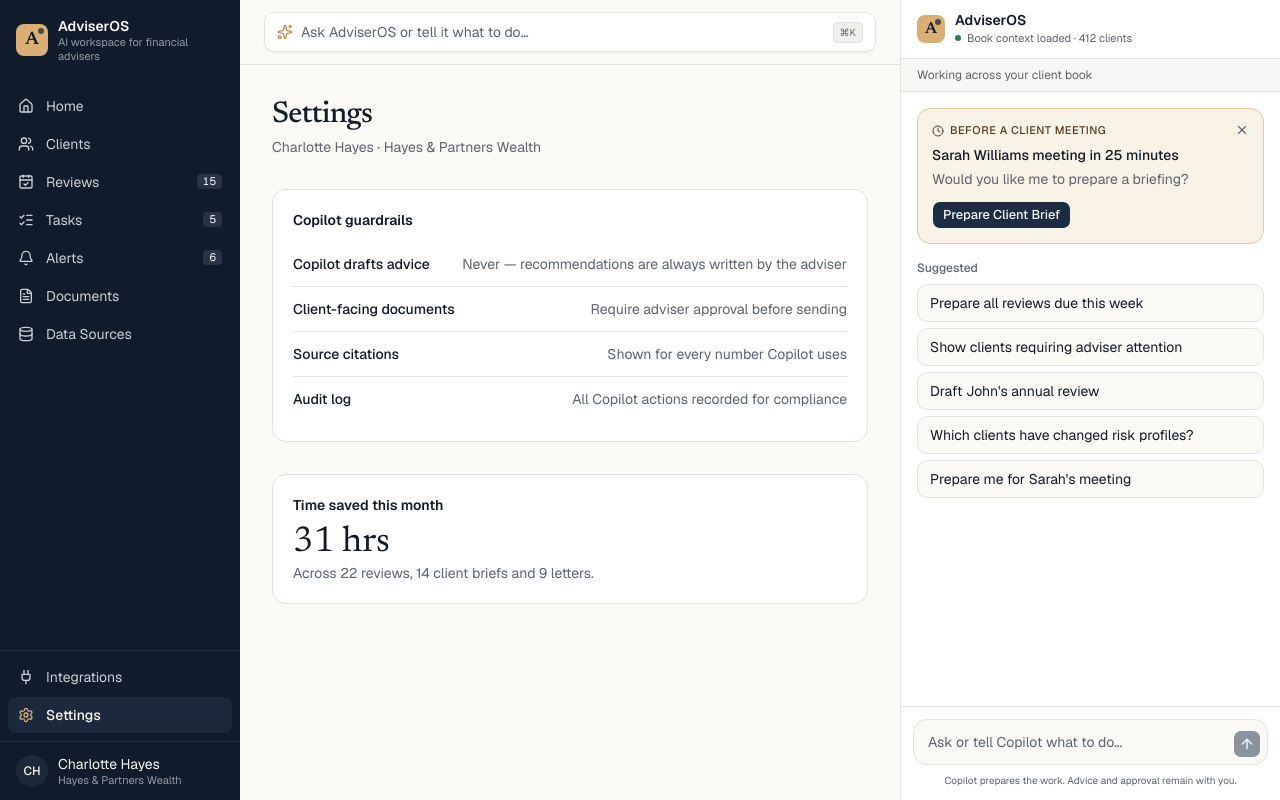
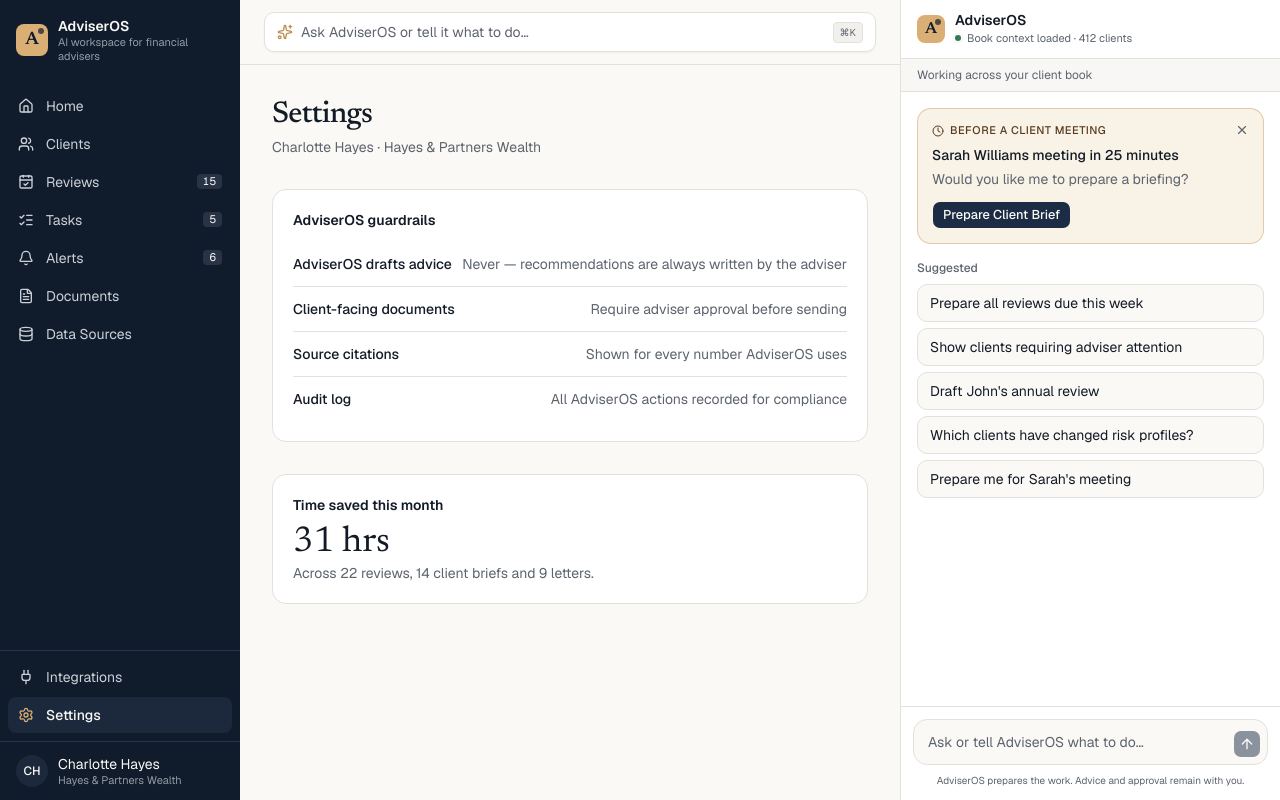
Before and after one commit to manohargour/AdviserOS, a Next.js app: page /settings in a window 1280 px wide. Built offline with nearby package versions, Linux system fonts and the light colour scheme.

Commit message:
feat: rename Copilot to AdviserOS across all components

```diff
--- a/app/alerts/page.tsx
+++ b/app/alerts/page.tsx
@@ -15,7 +15,7 @@ const tone = {
 export default function AlertsPage() {
   return (
     <PageContainer>
-      <PageHeader title="Alerts" description="Detected by Copilot across your connected systems" />
+      <PageHeader title="Alerts" description="Detected by AdviserOS across your connected systems" />
       <ul className="divide-y rounded-xl border bg-card">
         {alerts.map((a) => {
           const inner = (
--- a/app/data-sources/page.tsx
+++ b/app/data-sources/page.tsx
@@ -9,7 +9,7 @@ export default function DataSourcesPage() {
     <PageContainer>
       <PageHeader
         title="Data Sources"
-        description="Your existing systems remain the systems of record. Copilot reads from them, never replaces them."
+        description="Your existing systems remain the systems of record. AdviserOS reads from them, never replaces them."
       />
       <ul className="grid gap-3 sm:grid-cols-2 lg:grid-cols-3">
         {dataSources.map((s) => (
--- a/app/integrations/page.tsx
+++ b/app/integrations/page.tsx
@@ -16,7 +16,7 @@ const available = [
 export default function IntegrationsPage() {
   return (
     <PageContainer>
-      <PageHeader title="Integrations" description="Connect more systems to give Copilot fuller context" />
+      <PageHeader title="Integrations" description="Connect more systems to give AdviserOS fuller context" />
       <ul className="divide-y rounded-xl border bg-card">
         {available.map((i) => (
           <li key={i.name} className="flex items-center justify-between gap-3 px-4 py-3">
--- a/app/layout.tsx
+++ b/app/layout.tsx
@@ -14,7 +14,7 @@ export const metadata: Metadata = {
     template: '%s · AdviserOS',
   },
   description:
-    'Your AI copilot for client work. Bring client data, portfolios, risk information and documents together. AdviserOS prepares the work, surfaces what needs attention and leaves judgement with the adviser.',
+    'Your AI operating system for client work. Bring client data, portfolios, risk information and documents together. AdviserOS prepares the work, surfaces what needs attention and leaves judgement with the adviser.',
   generator: 'v0.app',
   icons: {
     icon: [
--- a/app/settings/page.tsx
+++ b/app/settings/page.tsx
@@ -5,10 +5,10 @@ import { ADVISER } from '@/lib/data'
 export const metadata: Metadata = { title: 'Settings' }
 
 const rules = [
-  ['Copilot drafts advice', 'Never — recommendations are always written by the adviser'],
+  ['AdviserOS drafts advice', 'Never — recommendations are always written by the adviser'],
   ['Client-facing documents', 'Require adviser approval before sending'],
-  ['Source citations', 'Shown for every number Copilot uses'],
-  ['Audit log', 'All Copilot actions recorded for compliance'],
+  ['Source citations', 'Shown for every number AdviserOS uses'],
+  ['Audit log', 'All AdviserOS actions recorded for compliance'],
 ]
 
 export default function SettingsPage() {
@@ -16,7 +16,7 @@ export default function SettingsPage() {
     <PageContainer>
       <PageHeader title="Settings" description={`${ADVISER.name} · ${ADVISER.firm}`} />
       <section className="rounded-xl border bg-card p-5">
-        <h2 className="text-sm font-semibold">Copilot guardrails</h2>
+        <h2 className="text-sm font-semibold">AdviserOS guardrails</h2>
         <dl className="mt-3 divide-y">
           {rules.map(([k, v]) => (
             <div key={k} className="flex flex-col gap-0.5 py-3 sm:flex-row sm:justify-between">
--- a/components/clients/client-tabs.tsx
+++ b/components/clients/client-tabs.tsx
@@ -162,7 +162,7 @@ function Reviews({ client }: { client: Client }) {
     <div className="grid gap-4 md:grid-cols-2">
       <Card title="Upcoming review">
         <p className="font-serif text-2xl">{client.nextReview}</p>
-        <p className="mt-1 text-sm text-muted-foreground">{client.reviewReadiness}% prepared by Copilot</p>
+        <p className="mt-1 text-sm text-muted-foreground">{client.reviewReadiness}% prepared by AdviserOS</p>
         <Link href={`/reviews/${client.id}`} className="mt-3 inline-flex items-center gap-1 text-sm font-medium text-primary hover:underline">
           Open review workspace <ArrowRight aria-hidden className="size-3.5" />
         </Link>
--- a/components/copilot/copilot-panel.tsx
+++ b/components/copilot/copilot-panel.tsx
@@ -203,7 +203,7 @@ export function CopilotPanel() {
               size="icon-sm"
               className="xl:hidden"
               onClick={() => setPanelOpen(false)}
-              aria-label="Close Copilot"
+              aria-label="Close AdviserOS"
             >
               <X />
             </Button>
@@ -283,7 +283,7 @@ export function CopilotPanel() {
                   submit()
                 }
               }}
-              placeholder={contextClient ? `Ask about ${contextClient.firstName}…` : 'Ask or tell Copilot what to do…'}
+              placeholder={contextClient ? `Ask about ${contextClient.firstName}…` : 'Ask or tell AdviserOS what to do…'}
               className="max-h-32 min-h-8 flex-1 resize-none bg-transparent px-2 py-1.5 text-sm outline-none placeholder:text-muted-foreground"
             />
             <Button type="submit" size="icon-sm" disabled={!input.trim() || isWorking} aria-label="Send">
@@ -291,7 +291,7 @@ export function CopilotPanel() {
             </Button>
           </form>
           <p className="mt-2 text-center text-[10px] text-muted-foreground">
-            Copilot prepares the work. Advice and approval remain with you.
+            AdviserOS prepares the work. Advice and approval remain with you.
           </p>
         </div>
       </aside>
--- a/components/home/product-concept.tsx
+++ b/components/home/product-concept.tsx
@@ -36,7 +36,7 @@ export function ProductConcept() {
     <section aria-labelledby="concept" className="overflow-hidden rounded-2xl bg-sidebar p-6 text-sidebar-foreground md:p-8">
       <div className="max-w-2xl">
         <h2 id="concept" className="font-serif text-3xl font-medium tracking-tight text-sidebar-accent-foreground text-balance">
-          Your AI copilot for client work.
+          Your AI operating system for client work.
         </h2>
         <p className="mt-2 text-sm leading-relaxed text-pretty">
           Bring client data, portfolios, risk information and documents together. AdviserOS prepares the work,
--- a/components/home/stat-cards.tsx
+++ b/components/home/stat-cards.tsx
@@ -4,7 +4,7 @@ import { ArrowUpRight } from 'lucide-react'
 const stats = [
   { value: '15', label: 'Reviews due', href: '/reviews', note: '6 this week' },
   { value: '6', label: 'Clients need attention', href: '/alerts', note: '1 high priority' },
-  { value: '8', label: 'Drafts ready for approval', href: '/reviews', note: 'Prepared by Copilot' },
+  { value: '8', label: 'Drafts ready for approval', href: '/reviews', note: 'Prepared by AdviserOS' },
   { value: '31 hrs', label: 'Estimated admin time saved this month', href: '/settings', note: '+6 hrs vs September' },
 ]
 
--- a/components/reviews/review-workspace.tsx
+++ b/components/reviews/review-workspace.tsx
@@ -80,7 +80,7 @@ export function ReviewWorkspace({ clientId }: { clientId: string }) {
               <h2 id="letter-h" className="text-sm font-semibold">
                 Draft review letter
               </h2>
-              <span className="text-xs text-muted-foreground">Prepared by Copilot · template v3.2</span>
+              <span className="text-xs text-muted-foreground">Prepared by AdviserOS · template v3.2</span>
             </div>
             <article className="mt-4 space-y-3 font-serif text-[15px] leading-relaxed">
               <p>Dear {client.firstName},</p>
@@ -94,7 +94,7 @@ export function ReviewWorkspace({ clientId }: { clientId: string }) {
                 {client.risk.tool} questionnaire completed {client.risk.assessedOn}.
               </p>
               <p className="rounded-md bg-warning-soft px-3 py-2 font-sans text-sm text-accent-foreground">
-                Adviser recommendation required — Copilot does not draft advice.
+                Adviser recommendation required — AdviserOS does not draft advice.
               </p>
             </article>
           </section>
--- a/components/shell/app-shell.tsx
+++ b/components/shell/app-shell.tsx
@@ -29,7 +29,7 @@ export function AppShell({ children }: { children: React.ReactNode }) {
           <CommandBar />
           <Button variant="outline" className="ml-auto xl:hidden" onClick={() => setPanelOpen(true)}>
             <Sparkles aria-hidden className="text-brass" />
-            <span className="hidden sm:inline">Copilot</span>
+            <span className="hidden sm:inline">AdviserOS</span>
           </Button>
         </header>
         <main className="flex-1 overflow-y-auto">{children}</main>
--- a/lib/data.ts
+++ b/lib/data.ts
@@ -438,7 +438,7 @@ export const reviewsDue = [
 ] as { clientId?: string; name: string; due: string; readiness: number; status: string }[]
 
 export const tasks = [
-  { id: 't1', title: 'Approve John Smith annual review', client: 'John Smith', due: 'Today', source: 'Copilot draft', done: false },
+  { id: 't1', title: 'Approve John Smith annual review', client: 'John Smith', due: 'Today', source: 'AdviserOS draft', done: false },
   { id: 't2', title: 'Chase accountant re: BADR eligibility', client: 'Emma Thompson', due: 'Today', source: 'Meeting notes', done: false },
   { id: 't3', title: 'Assess portfolio against new risk profile', client: 'David Patel', due: 'Tomorrow', source: 'Risk alert', done: false },
   { id: 't4', title: 'Request updated passport', client: 'Olivia Brown', due: '5 Oct', source: 'Compliance', done: false },
```
